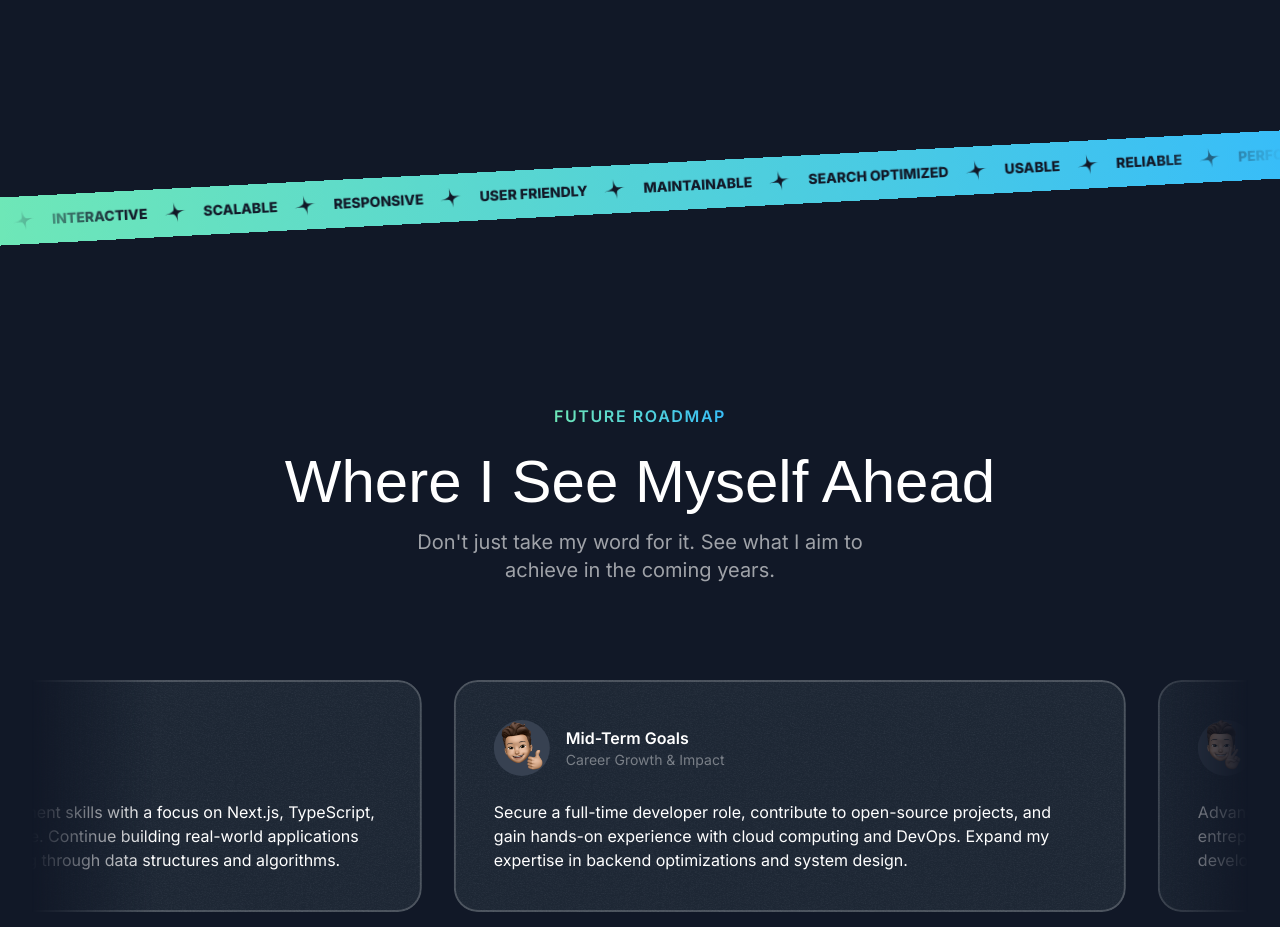
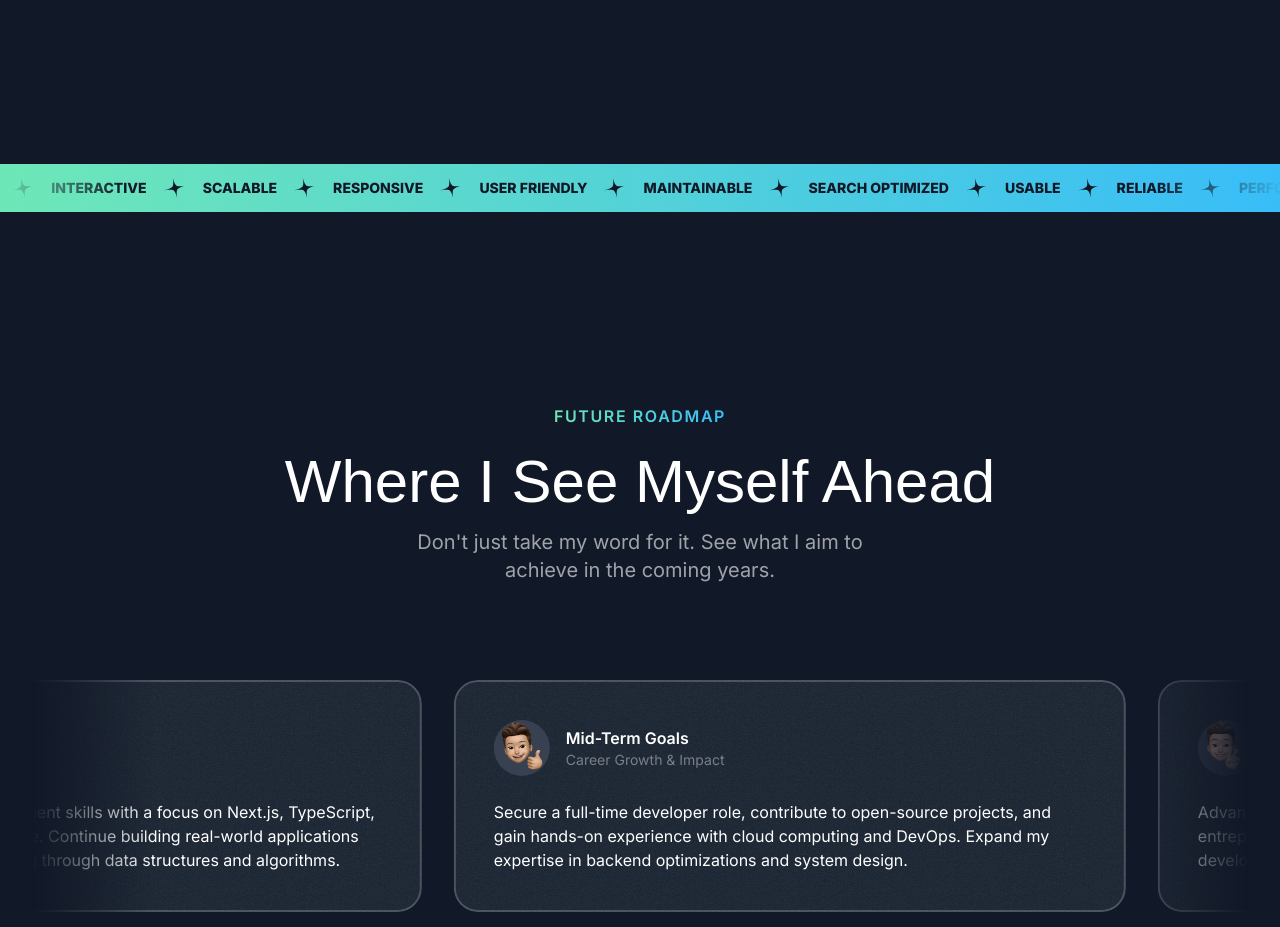
Before and after one commit to Lakshyadabral/Lakshya-Portfolio, a Next.js app: page / in a window 1280 px wide. Shown: the part 2760-3687 px from the top of the page. Built offline with nearby package versions, Linux system fonts and the light colour scheme; a web font is replaced by a local one.

Commit message:
Tape Rotation Fixed

```diff
--- a/src/sections/Tape.tsx
+++ b/src/sections/Tape.tsx
@@ -18,7 +18,7 @@ const words = [
 export const TapeSection = () => {
   return (
     <div className="py-16 lg:py-24 overflow-x-clip">
-      <div className="bg-gradient-to-r from-emerald-300 to-sky-400 -rotate-3 -mx-1">
+      <div className="bg-gradient-to-r from-emerald-300 to-sky-400 -mx-1">
         <div className="flex w-full [mask-image:linear-gradient(to_right,transparent,black_10%,black_90%,transparent)]">
           <div className="flex flex-none gap-4 pr-4 py-3 animate-move-left
           [animation-duration:30s]">
```
